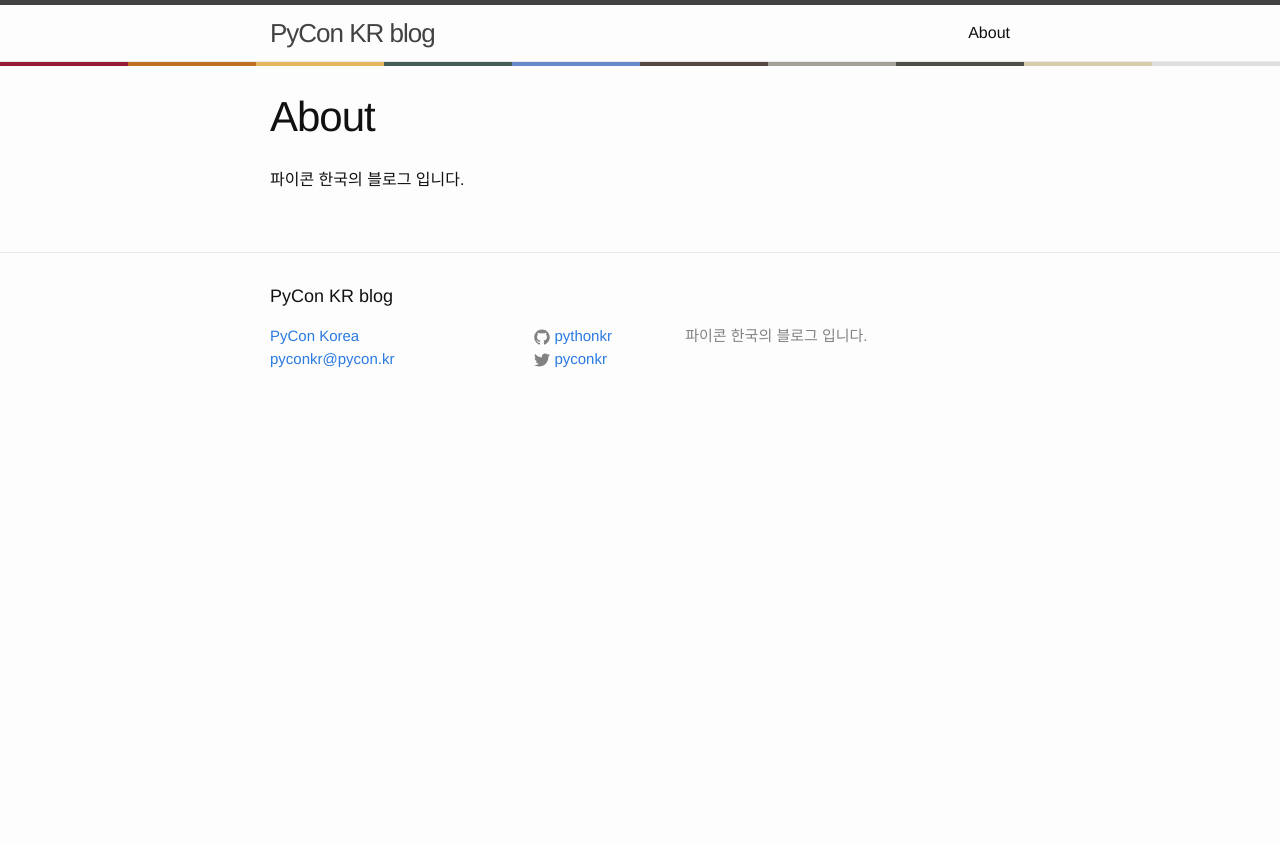
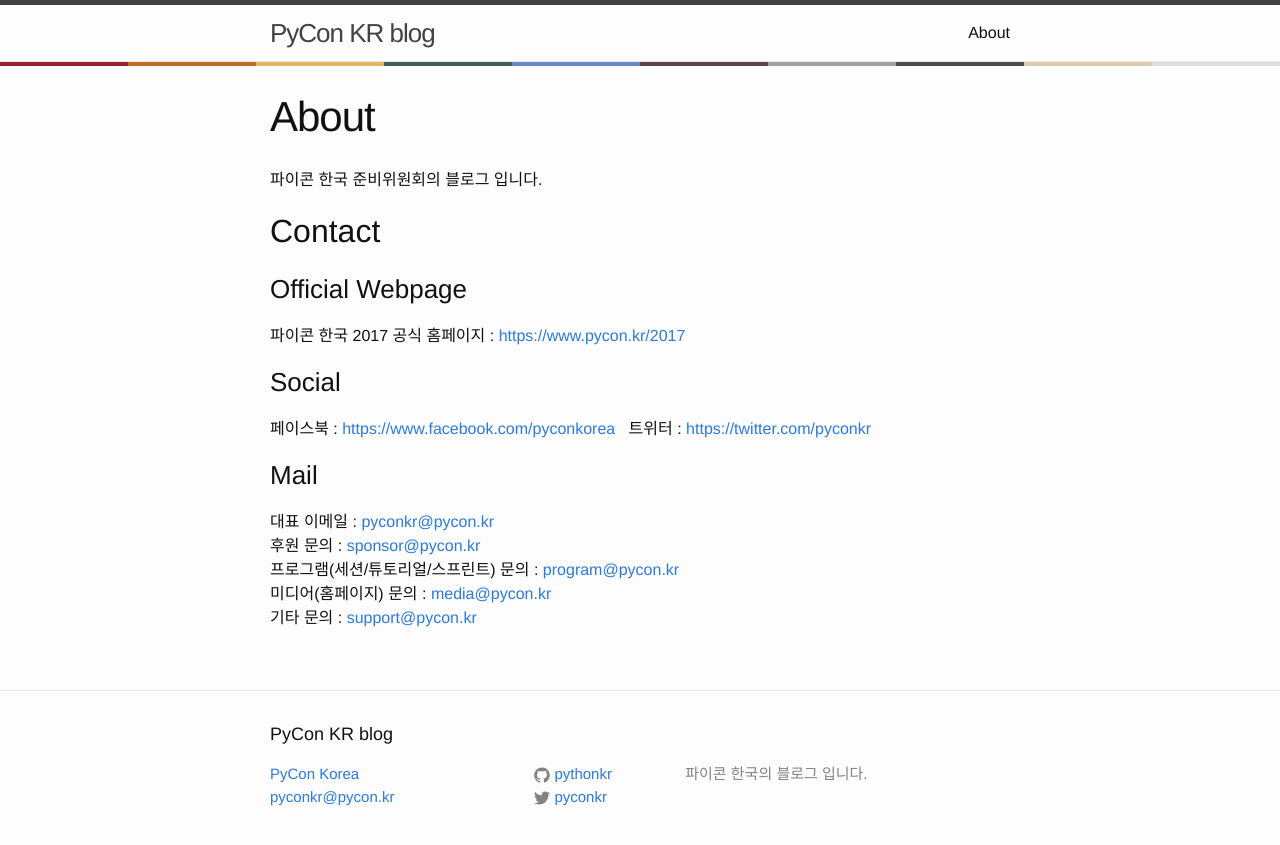
Before and after one commit to pythonkr/blog, a Jekyll site: the page built from about.md, in a window 1280 px wide. Shown: the top 845 px of the page. Built offline with Jekyll 4.4.1, drawn with Linux system fonts in a browser that asks for light colours.

Commit message:
Update about.md

```diff
--- a/about.md
+++ b/about.md
@@ -4,4 +4,18 @@
 permalink: /about/
 ---
 
-파이콘 한국의 블로그 입니다.
+파이콘 한국 준비위원회의 블로그 입니다.
+
+
+## Contact
+### Official Webpage
+파이콘 한국 2017 공식 홈페이지 : <https://www.pycon.kr/2017>
+### Social
+페이스북 : <https://www.facebook.com/pyconkorea>
+트위터 : <https://twitter.com/pyconkr>
+### Mail
+대표 이메일 : <pyconkr@pycon.kr>
+후원 문의 : <sponsor@pycon.kr>
+프로그램(세션/튜토리얼/스프린트) 문의 : <program@pycon.kr>
+미디어(홈페이지) 문의 : <media@pycon.kr>
+기타 문의 : <support@pycon.kr>
```
